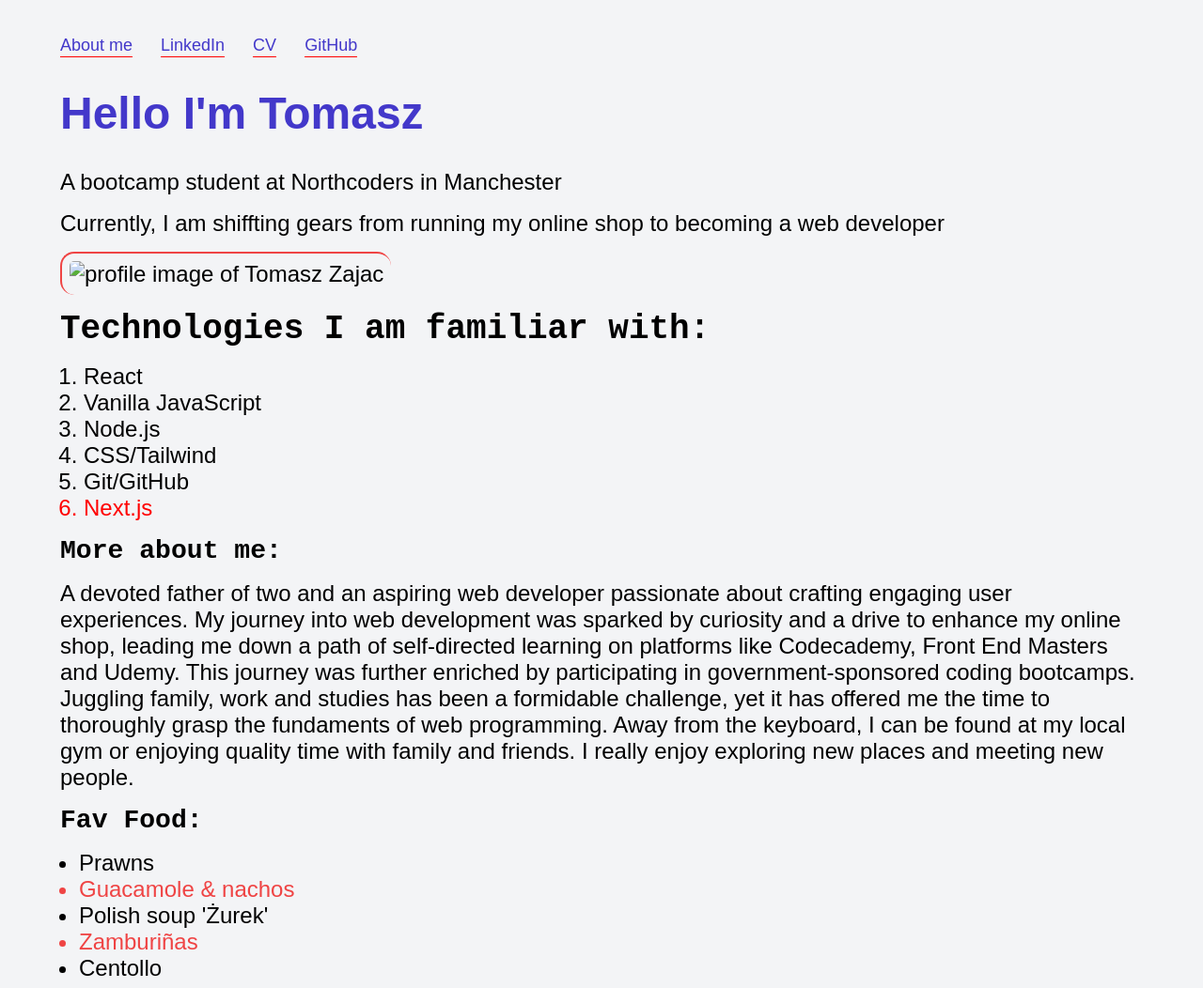
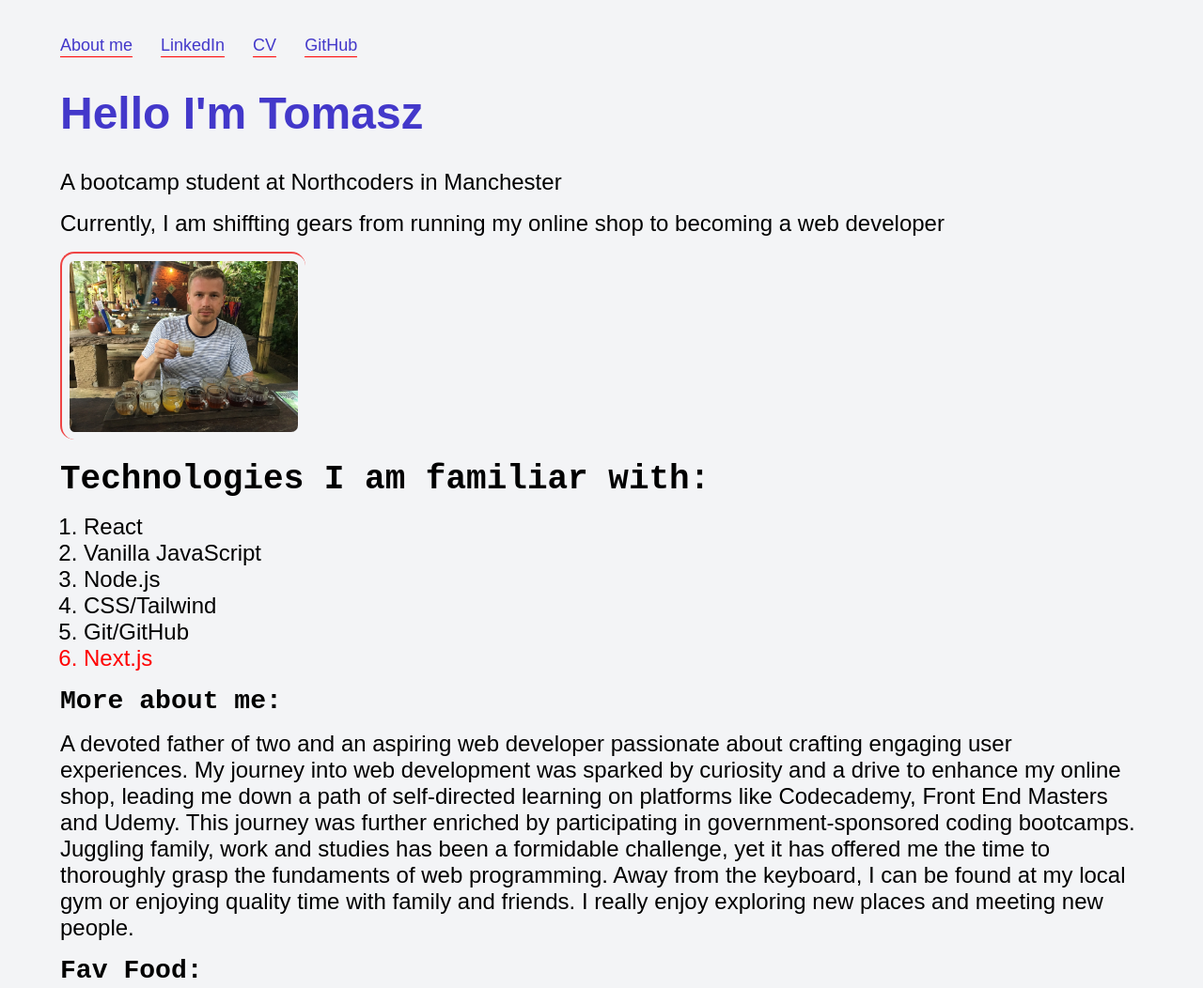
Before and after one commit to TomaszSarmata/sprint, a plain HTML site: page index.html in a window 1280 px wide. Shown: the top 1052 px of the page at 94% size. Drawn offline with Linux system fonts and the light colour scheme; the site is published under a folder, as on GitHub Pages, so addresses that start at the root find nothing.

Commit message:
changed the path of the photo

```diff
--- a/index.html
+++ b/index.html
@@ -31,7 +31,7 @@
       <div>
         <img
           class="image"
-          src="/css/images/profile.jpeg"
+          src="./css/images/profile.jpeg"
           alt="profile image of Tomasz Zajac"
         />
       </div>
```
